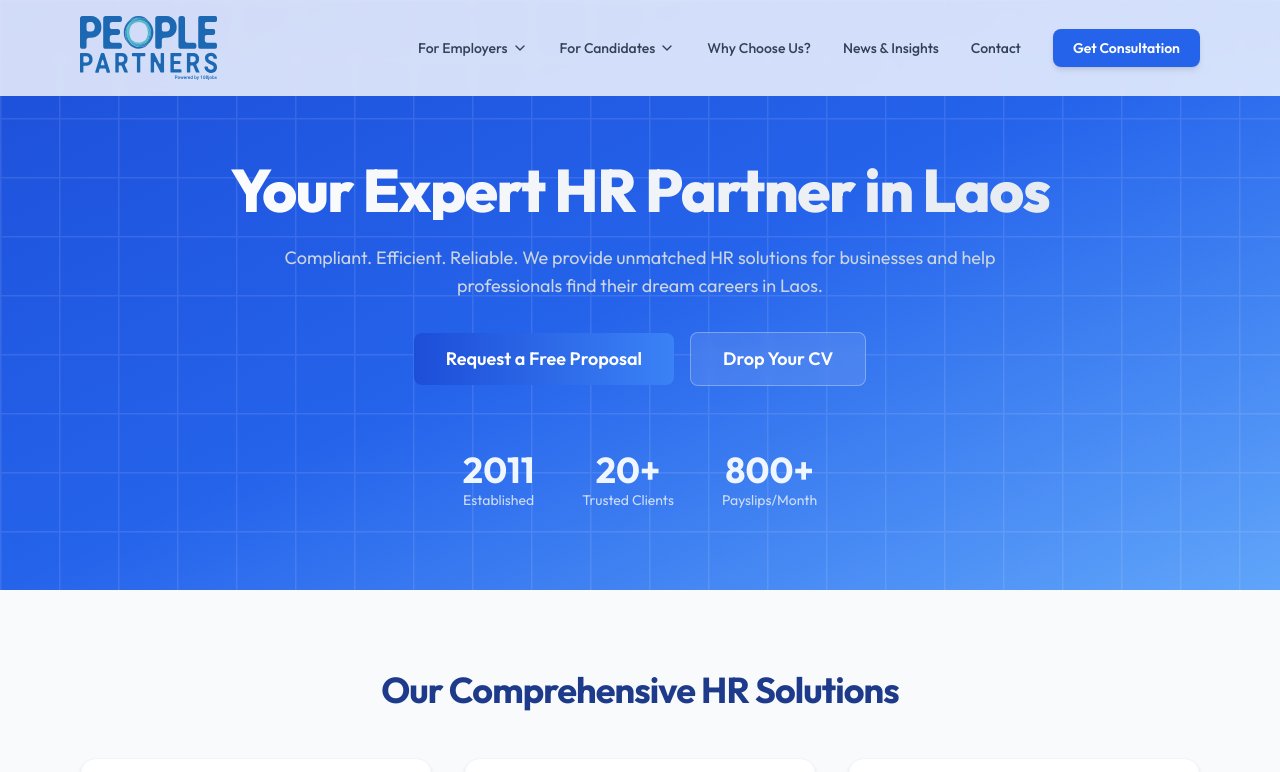
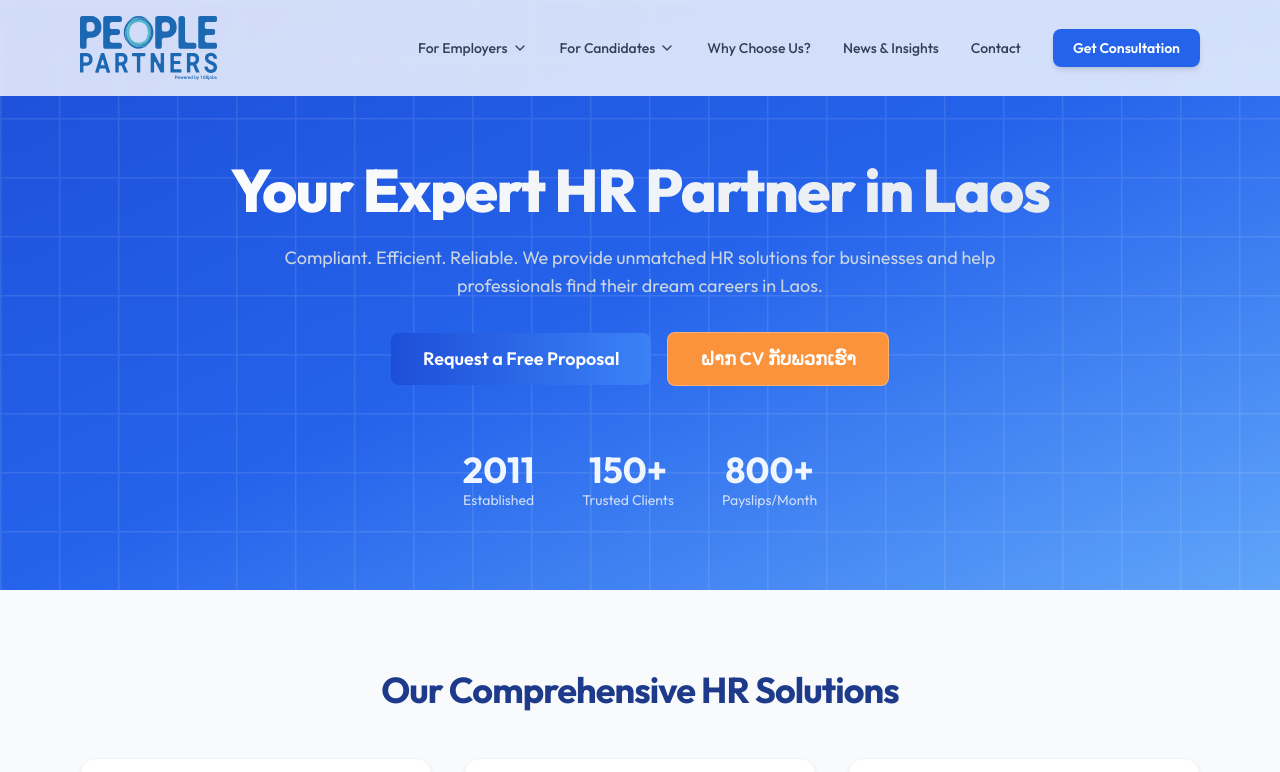
Before and after one commit to semicolon108/peoplepartners, a Next.js app: page / in a window 1280 px wide. Shown: the top 772 px of the page. Built offline with nearby package versions, Linux system fonts and the light colour scheme.

Commit message:
add submit CV

```diff
--- a/app/apply/page.tsx
+++ b/app/apply/page.tsx
@@ -68,8 +68,8 @@ export default function ApplyPage() {
         },
 
         {
-            title: "Entry Level & Operations",
-            description: "Start your journey with us. No English language requirement for these roles.",
+            title: "ວຽກໃຊ້ທັກສະຝີມື ແລະ ແຮງງານ",
+            description: "ເລີ່ມຕົ້ນການເດີນທາງຂອງທ່ານກັບພວກເຮົາ. ບໍ່ຈຳເປັນຕ້ອງໃຊ້ພາສາອັງກິດສຳລັບວຽກເຫຼົ່ານີ້.",
             icon: <UserPlus size={32} />,
             href: "https://www.careers-page.com/ppl/job/L79W8YW5/apply",
             colorClass: "bg-gradient-to-br from-emerald-500 to-emerald-600",
@@ -81,8 +81,8 @@ export default function ApplyPage() {
         <div className="pt-20">
             <Breadcrumb pageTitle="Apply" />
             <PageHero
-                title="Start Your Journey"
-                subtitle="Select the path that best matches your experience and career goals."
+                title="ເລີ່ມຕົ້ນການເດີນທາງຂອງທ່ານ"
+                subtitle="ເລືອກເສັ້ນທາງທີ່ດີທີ່ສຸດໃຫ້ເໝາະສົມກັບປະສົບການ ແລະ ເປົ້າໝາຍໃນອາຊີບຂອງທ່ານ."
             />
 
             <main className="py-20 bg-brand-gray-50">
--- a/app/careers/page.tsx
+++ b/app/careers/page.tsx
@@ -121,17 +121,17 @@ export default async function CareersPage() {
                         <div className="absolute top-0 right-0 w-64 h-64 bg-brand-blue-50 rounded-full -mr-32 -mt-32 opacity-50 pointer-events-none"></div>
                         <div className="relative z-10">
                             <h3 className="text-xl font-bold text-brand-gray-900 mb-2">
-                                Not sure which role fits you best?
+                                ບໍ່ແນ່ໃຈວ່າວຽກໃດເໝາະສົມກັບທ່ານທີ່ສຸດແມ່ນບໍ່?
                             </h3>
                             <p className="text-brand-gray-600">
-                                Select your experience level and let us guide you to the right opportunity.
+                                ຝາກ CV ກັບພວກເຮົາ ແລ້ວພວກເຮົາຈະແນະນຳໂອກາດທີ່ຖືກຕ້ອງ ແລະ ເໝາະສົມກັບທ່ານທີ່ສຸດໃຫ້ທ່ານ.
                             </p>
                         </div>
                         <a
                             href="/apply"
                             className="relative z-10 whitespace-nowrap px-6 py-3 bg-brand-blue-600 hover:bg-brand-blue-700 text-white font-semibold rounded-lg transition-colors shadow-md hover:shadow-lg"
                         >
-                            Start Here
+                            ຝາກ CV ກັບພວກເຮົາ
                         </a>
                     </div>
 
--- a/components/home/Hero.tsx
+++ b/components/home/Hero.tsx
@@ -23,9 +23,9 @@ export default function Hero() {
                     </Link>
                     <Link
                         href="/apply"
-                        className="w-full sm:w-auto bg-white/10 backdrop-blur-sm border border-white/30 text-white font-semibold px-8 py-3 rounded-lg text-lg hover:bg-white/20 hover:-translate-y-1 transition-all duration-300"
+                        className="w-full sm:w-auto bg-brand-yellow-400 backdrop-blur-sm border border-white/30 text-white font-semibold px-8 py-3 rounded-lg text-lg hover:bg-brand-yellow-500 hover:-translate-y-1 transition-all duration-300"
                     >
-                        Drop Your CV
+                        ຝາກ CV ກັບພວກເຮົາ
                     </Link>
                 </div>
                 <div className="flex flex-wrap justify-center gap-x-12 gap-y-6 mt-16">
@@ -34,7 +34,7 @@ export default function Hero() {
                         <div className="text-sm text-slate-100 opacity-80">Established</div>
                     </div>
                     <div className="text-center">
-                        <div className="text-4xl font-bold text-brand-blue-50">20+</div>
+                        <div className="text-4xl font-bold text-brand-blue-50">150+</div>
                         <div className="text-sm text-slate-100 opacity-80">Trusted Clients</div>
                     </div>
                     <div className="text-center">
```
